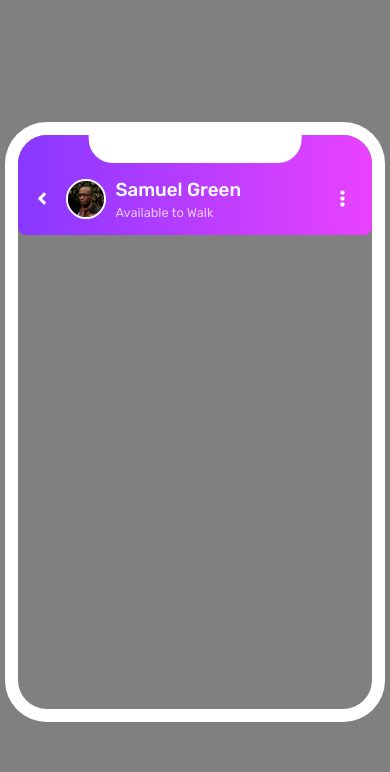
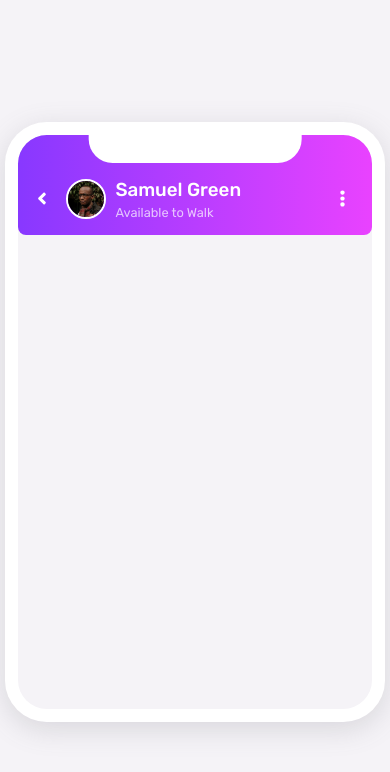
Before and after one commit to soewaiyanag/chat-app-css-illustration, a website built with Vite: page index.html in a window 390 px wide. Built offline with nearby package versions, Linux system fonts and the light colour scheme.

Commit message:
change app bg and add shadow to phone

```diff
--- a/styles/prefix.css
+++ b/styles/prefix.css
@@ -9,4 +9,5 @@
 html,
 body {
   font-family: "Rubik", sans-serif;
+  font-size: 16px;
 }
--- a/styles/style.css
+++ b/styles/style.css
@@ -9,7 +9,7 @@
 
 #app {
   min-height: 100vh;
-  background-color: gray;
+  background-color: var(--app-bg);
   display: grid;
   place-items: center;
 }
@@ -24,6 +24,7 @@
   background-color: #fff;
   border-radius: var(--phone-corner);
   padding: 1rem;
+  box-shadow: rgba(100, 100, 111, 0.2) 0px 7px 29px 0px;
 }
 
 /* PHONE HEADER */
@@ -108,7 +109,7 @@
 /* PHONE SCREEN */
 
 .phone__screen {
-  background-color: gray;
+  background-color: var(--app-bg);
   position: absolute;
   inset: 0.8rem;
   border-radius: calc(var(--phone-corner) - 0.8rem);
--- a/styles/variables.css
+++ b/styles/variables.css
@@ -5,4 +5,5 @@
   --header-ico-height: 1.2rem;
   --light-violet: #8838ff;
   --light-magenta: #e942ff;
+  --app-bg: #f5f3f7;
 }
```
